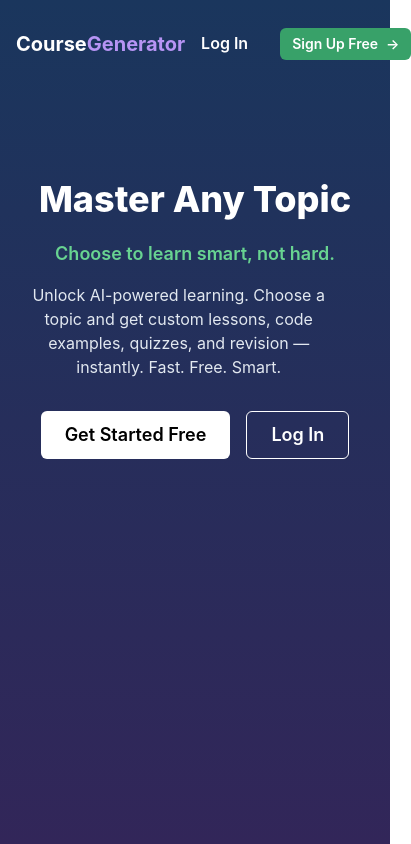
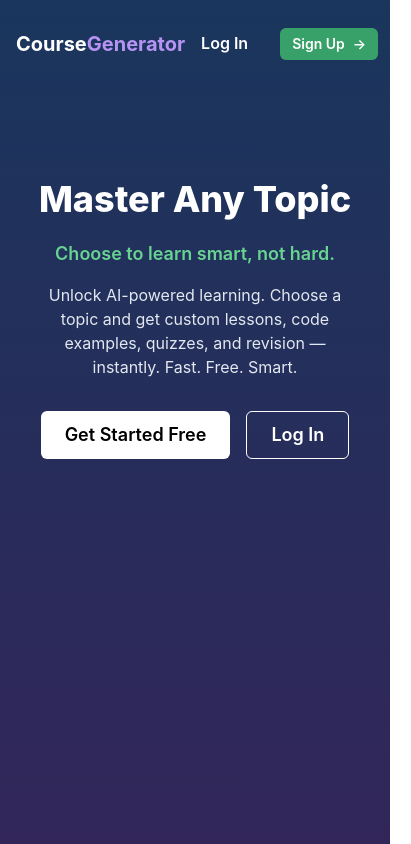
Before and after one commit to pranav-harresh-v/course-generator, a React (Vite) app in the folder client/: page / in a window 390 px wide. Shown: the whole page, 411 px wide, since content can reach past the window. Built offline with nearby package versions, Linux system fonts and the light colour scheme; no server answers.

Commit message:
fix: minor responsive design tweaks

```diff
--- a/client/src/pages/DashboardPage.jsx
+++ b/client/src/pages/DashboardPage.jsx
@@ -192,7 +192,8 @@ export default function DashboardPage() {
               size="sm"
               position="absolute"
               right={{ base: 3, md: 4 }}
-              bottom={{ base: 2, md: 3 }}
+              top="50%"
+              transform="translateY(-50%)"
               borderRadius="full"
               bg={iconBg}
               _hover={{ bg: iconHover }}
--- a/client/src/pages/LandingPage.jsx
+++ b/client/src/pages/LandingPage.jsx
@@ -61,7 +61,7 @@ export default function LandingPage() {
             rightIcon={<Box as="span">→</Box>}
             onClick={handleSignup}
           >
-            Sign Up Free
+            Sign Up
           </Button>
         </HStack>
       </Flex>
@@ -91,7 +91,7 @@ export default function LandingPage() {
         <FadeInUp delay={0.4}>
           <Text
             mt={4}
-            maxW={{ base: "90%", md: "lg" }}
+            maxW={{ base: "100%", md: "lg" }}
             fontSize="md"
             color="gray.200"
           >
--- a/client/src/pages/LessonViewer.jsx
+++ b/client/src/pages/LessonViewer.jsx
@@ -164,7 +164,7 @@ export default function LessonViewer() {
             variant="ghost"
             onClick={() => downloadLessonAsPDF(lesson, lesson.title)}
           >
-            Download PDF
+            PDF
           </Button>
           <Button
             variant="ghost"
@@ -172,7 +172,7 @@ export default function LessonViewer() {
             isDisabled={audioLoading}
             leftIcon={audioLoading ? <Spinner size="sm" /> : null}
           >
-            {audioLoading ? "Generating..." : "Explain Lesson"}
+            {audioLoading ? null : "Explain"}
           </Button>
         </Flex>
       </Flex>
```
